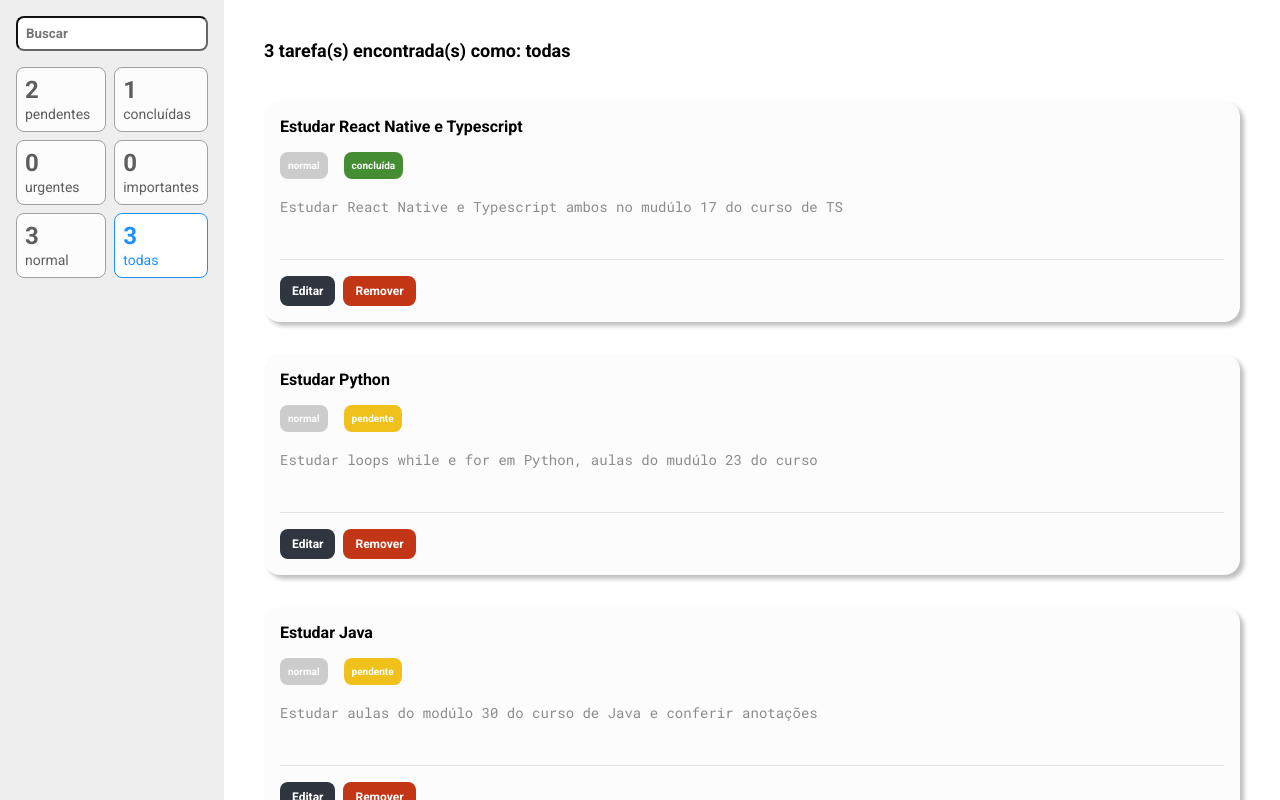
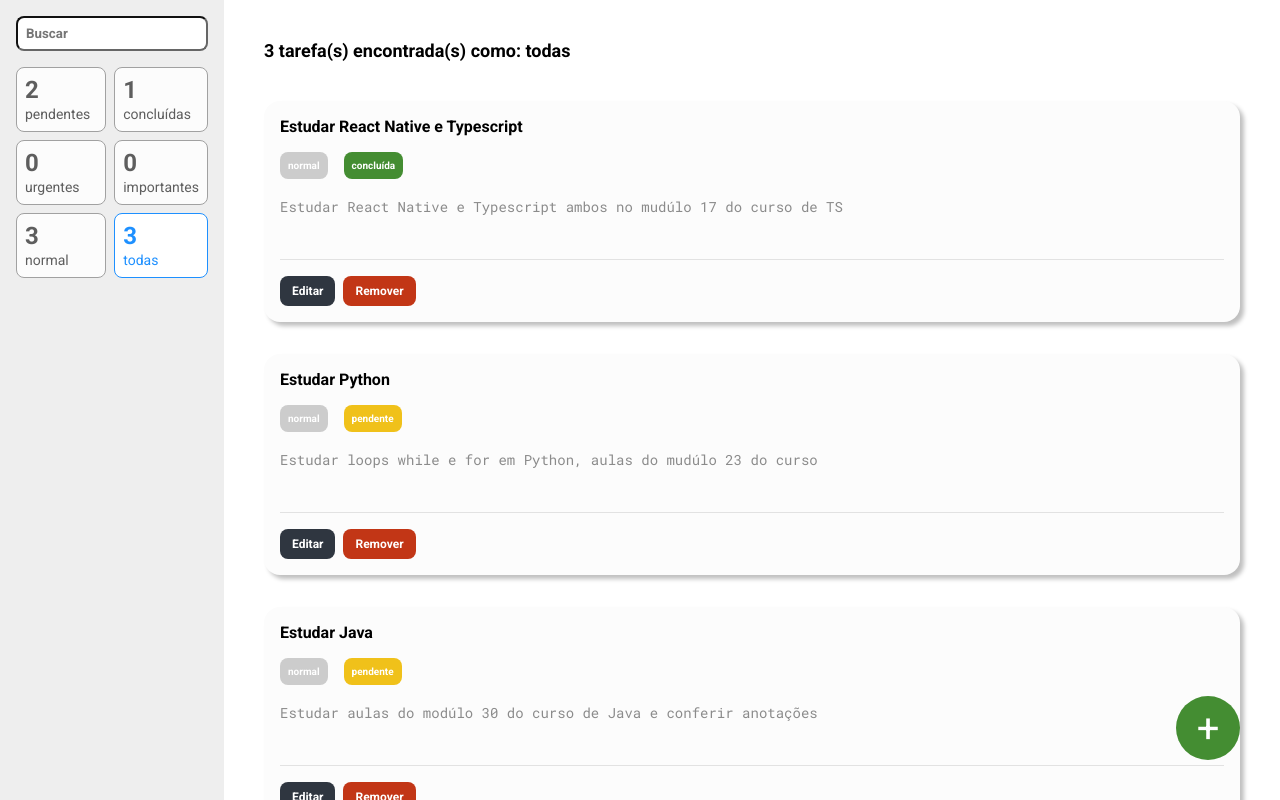
Before and after one commit to jonattasmoraes/tasks-list, a React (Create React App) app: page / in a window 1280 px wide. Built offline with nearby package versions, Linux system fonts and the light colour scheme.

Commit message:
feat: dded button for adding new tasks and React Router functionalities

```diff
--- a/src/App.tsx
+++ b/src/App.tsx
@@ -1,17 +1,29 @@
 import { Provider } from 'react-redux'
-import TasksList from './containers/tasksList/tasksList'
-import SideBar from './containers/sidebar/sidebar'
+import { createBrowserRouter, RouterProvider } from 'react-router-dom'
+
 import StiloGlobal, { Container } from './styles'
 
 import store from './store'
+import Home from './pages/home/index'
+import Register from './pages/register'
+
+const routes = createBrowserRouter([
+  {
+    path: '/',
+    element: <Home />
+  },
+  {
+    path: '/new',
+    element: <Register />
+  }
+])
 
 function App() {
   return (
     <Provider store={store}>
       <StiloGlobal />
       <Container>
-        <SideBar />
-        <TasksList />
+        <RouterProvider router={routes} />
       </Container>
     </Provider>
   )
--- /dev/null
+++ b/src/components/addButton/addButton.tsx
@@ -0,0 +1,5 @@
+import { Circle } from './styles'
+
+const AddButton = () => <Circle to="/new">+</Circle>
+
+export default AddButton
--- /dev/null
+++ b/src/components/addButton/styles.ts
@@ -0,0 +1,19 @@
+import { Link } from 'react-router-dom'
+
+import styled from 'styled-components'
+
+export const Circle = styled(Link)`
+  display: flex;
+  justify-content: center;
+  align-items: center;
+  font-size: 40px;
+  height: 64px;
+  width: 64px;
+  background-color: #448d32;
+  color: #fff;
+  position: fixed;
+  bottom: 40px;
+  right: 40px;
+  border-radius: 50%;
+  text-decoration: none;
+`
--- /dev/null
+++ b/src/pages/home/index.tsx
@@ -0,0 +1,13 @@
+import AddButton from '../../components/addButton/addButton'
+import SideBar from '../../containers/sidebar/sidebar'
+import TasksList from '../../containers/tasksList/tasksList'
+
+const Home = () => (
+  <>
+    <SideBar />
+    <TasksList />
+    <AddButton />
+  </>
+)
+
+export default Home
--- /dev/null
+++ b/src/pages/register/index.tsx
@@ -0,0 +1,3 @@
+const Register = () => <h1>Register</h1>
+
+export default Register
```
